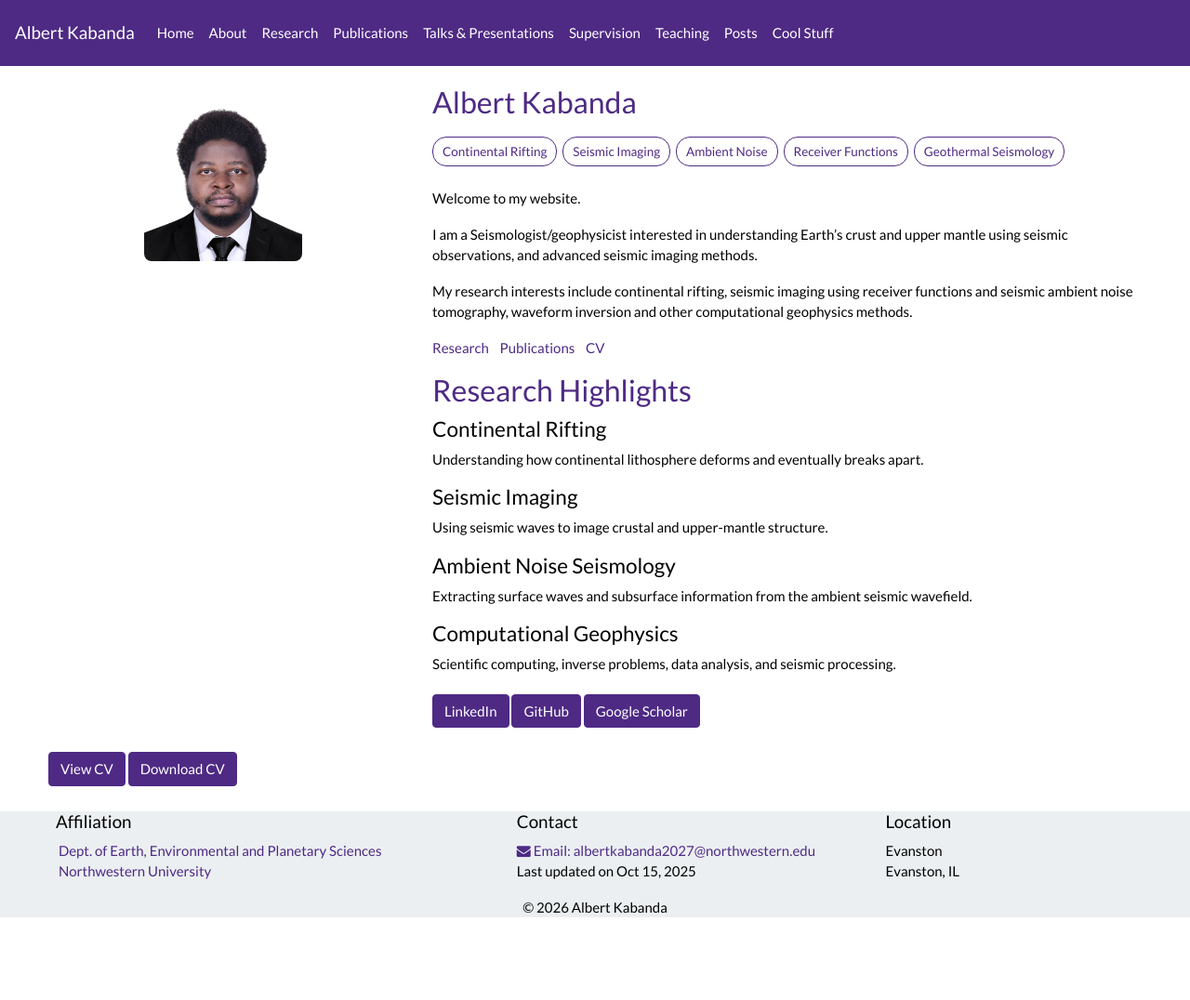
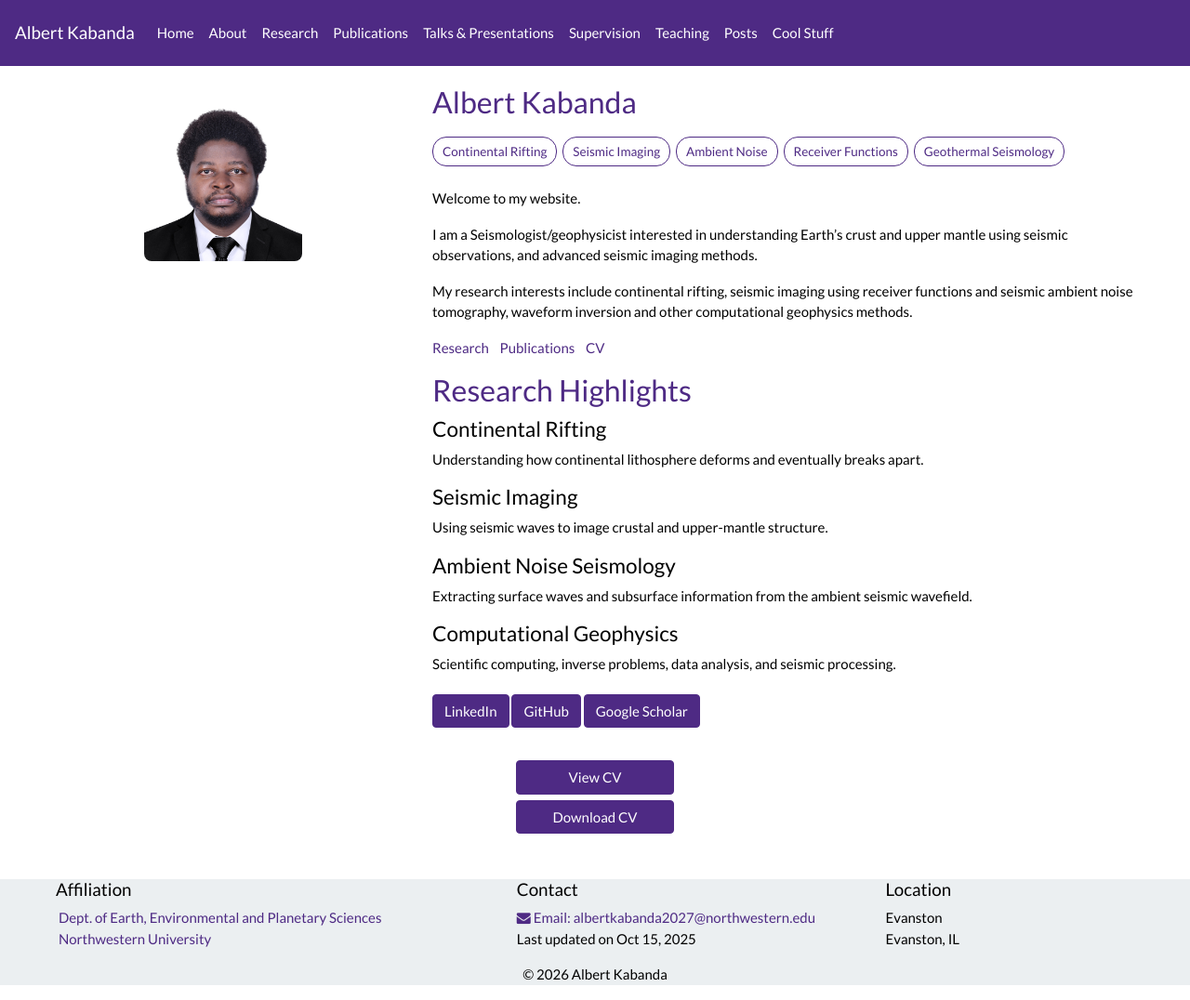
Before and after one commit to albertkabanda/albertkabanda.github.io, a Jekyll site: the page built from _pages/home.md, in a window 1280 px wide and 1076 px high. Shown: the whole window at 93% size. Built offline with Jekyll 4.4.1, drawn with Linux system fonts in a browser that asks for light colours; nearby versions of some CDN libraries; a style sheet for code colours, icons or effects is not loaded.

Commit message:
Update SHB_css.scss

```diff
--- a/_sass/SHB_css.scss
+++ b/_sass/SHB_css.scss
@@ -188,3 +188,15 @@ a:hover {
   font-size: 0.9em;
   background: #FFFFFF;
 }
+
+.profile-links {
+  margin-top: 8px;
+  margin-bottom: 20px;
+}
+
+.profile-links .btn {
+  display: block;
+  width: 170px;
+  max-width: 100%;
+  margin: 6px auto;
+}
```
